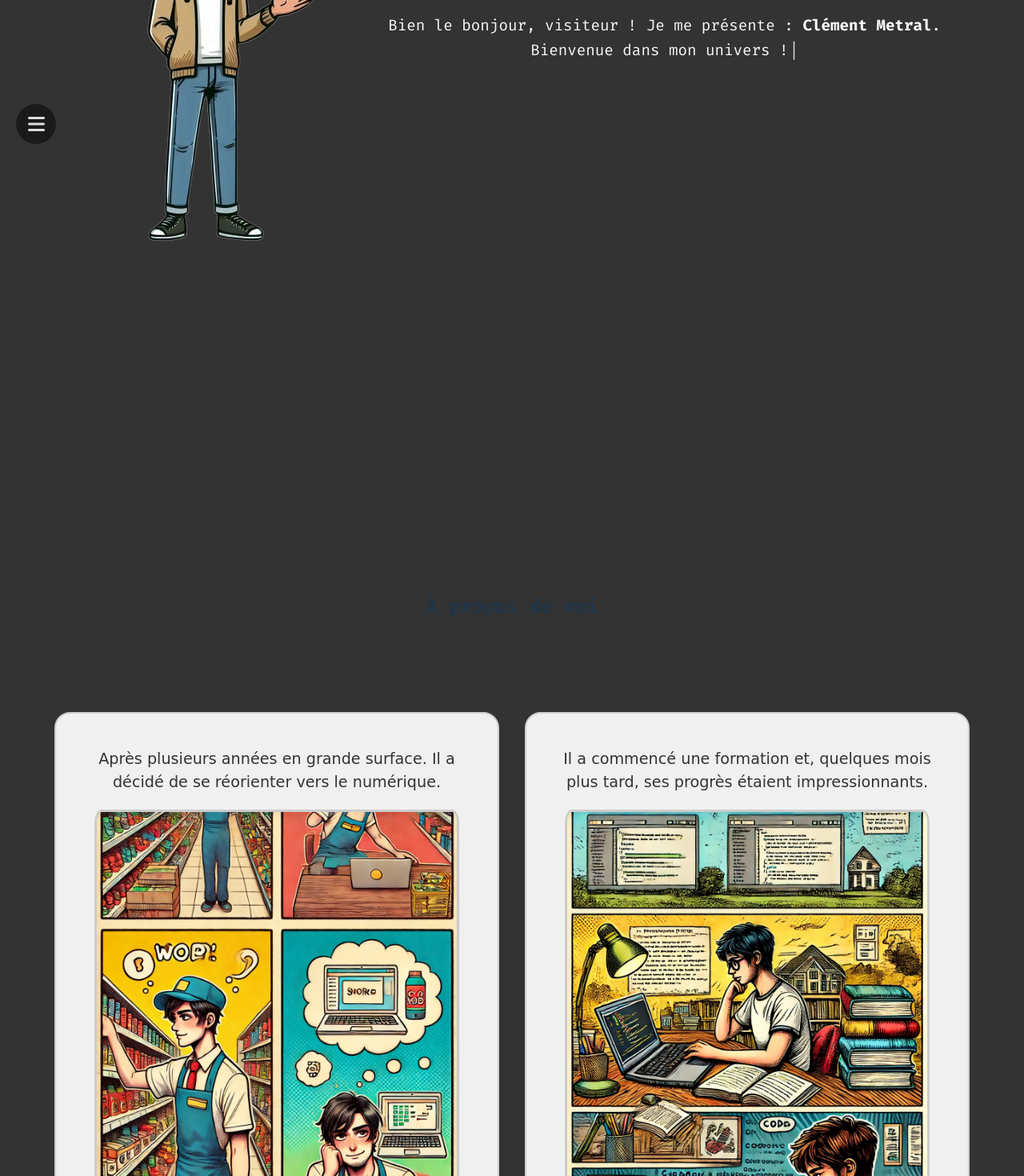
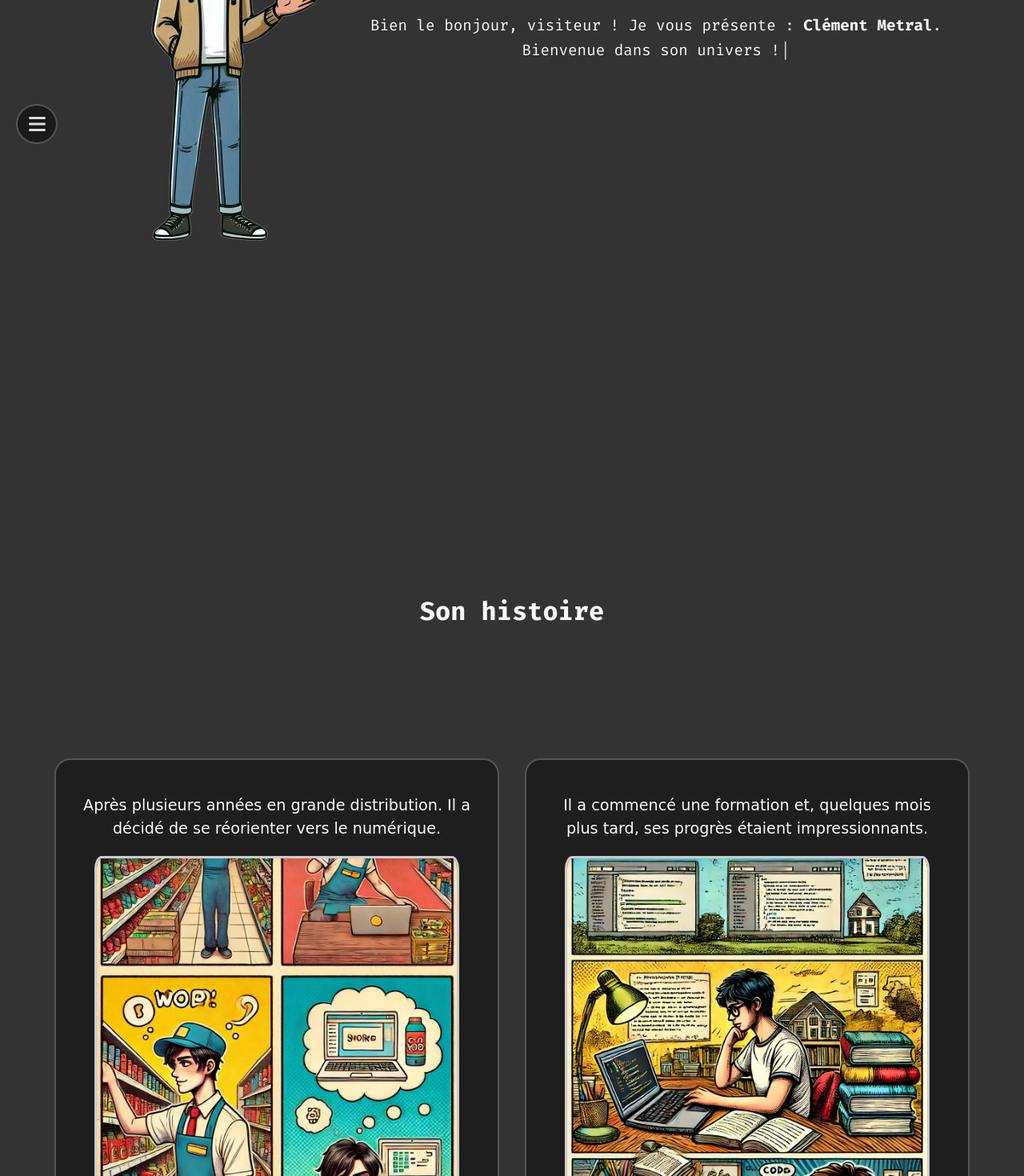
Before and after one commit to ClemMc/Portfolio, a React (Vite) app: page / in a window 1280 px wide. Shown: the part 600-2070 px from the top of the page at 80% size. Built offline with nearby package versions, Linux system fonts and the light colour scheme.

Commit message:
chore: Update website copy and styling
Refine website text for improved clarity and
consistency.  Adjust styling for enhanced visual
appeal and improved readability.  Update color
scheme and button styles.

```diff
--- a/src/sections/AboutSection.jsx
+++ b/src/sections/AboutSection.jsx
@@ -5,7 +5,7 @@ import sport from "../assets/sport.webp";
 
 const aboutItems = [
   {
-    text: "Après plusieurs années en grande surface. Il a décidé de se réorienter vers le numérique.",
+    text: "Après plusieurs années en grande distribution. Il a décidé de se réorienter vers le numérique.",
     image: magasin,
     side: "left",
   },
@@ -29,7 +29,7 @@ const aboutItems = [
 const AboutSection = () => {
   return (
     <section id="about">
-      <h2>À propos de moi</h2>
+      <h2 className="about-title">Son histoire</h2>
       <ComicSection items={aboutItems} />
     </section>
   );
--- a/src/sections/Projects.jsx
+++ b/src/sections/Projects.jsx
@@ -46,7 +46,7 @@ const projects = [
 const Projects = () => {
   return (
     <section id="projects">
-      <h2 className="projects-title">Mes Projets</h2>
+      <h2 className="projects-title">Ses Projets</h2>
       <div className="projects-grid">
         {projects.map((project) => (
           <Card logo={project.logo} category={project.tags} description={project.description} link={project.link}  key={project.id} />
--- a/src/sections/Welcome.jsx
+++ b/src/sections/Welcome.jsx
@@ -31,7 +31,7 @@ const Welcome = () => {
               onInit={(typewriter) => {
                 typewriter
                   .changeDelay(50)
-                  .typeString('Bien le bonjour, visiteur ! Je me présente : <strong>Clément Metral</strong>. Bienvenue dans mon univers !')
+                  .typeString('Bien le bonjour, visiteur ! Je vous présente : <strong>Clément Metral</strong>. Bienvenue dans son univers !')
                   .start();
               }}
             />
--- a/src/styles/sections/ComicSection.scss
+++ b/src/styles/sections/ComicSection.scss
@@ -2,6 +2,12 @@
     margin-top: 35%;
     padding-bottom: 20rem;
 }
+
+.about-title {
+    font-size: 2rem;
+    margin-bottom: 10rem;
+    color: #f8f8f8;
+  }
 
 .comic-section {
     margin-top: 10%;
@@ -17,17 +23,17 @@
       max-width: 800px;
 
       .comic-bubble {
-        background-color: #f0f0f0;
+        background-color: #1e1e1e;
         padding: 1.5rem;
         border-radius: 20px;
-        border: 2px solid #ccc;
+        border: 2px solid #555;
         position: relative;
 
         p {
           margin: 10;
           font-size: 1.2rem;
           font-family: "Comic Sans MS", sans-serif;
-          color: #333;
+          color: #f8f8f8;
         }
       }
 
--- a/src/styles/sections/about.scss
+++ b/src/styles/sections/about.scss
@@ -30,7 +30,6 @@
         font-size: 1.2rem;
         font-family: 'Fira Code', monospace;
         line-height: 1.6;
-        margin-left: 2rem;
         min-width: 300px;
         min-height: 80px;
     }
--- a/src/styles/sections/header.scss
+++ b/src/styles/sections/header.scss
@@ -6,7 +6,7 @@
   bottom: 20px;
   left: 20px;
   background-color: #1a1a1a;
-  border: none;
+  border: 2px solid #555;
   color: #ddd;
   font-size: 20px;
   width: 50px;
@@ -21,6 +21,7 @@
 
   &:hover {
     background-color: #333;
+    border: 2px solid #f8f8f8;
   }
 
   .fa-icon {
@@ -35,6 +36,7 @@
   width: 80px;
   height: 100vh;
   background-color: #1a1a1a;
+  border-right: #555 solid 2px;
   display: flex;
   flex-direction: column;
   align-items: center;
--- a/src/styles/sections/projects.scss
+++ b/src/styles/sections/projects.scss
@@ -23,6 +23,8 @@
 
     .project-card {
       background-color: #1e1e1e;
+      border: #555 solid 2px;
+
       padding: 1rem;
       border-radius: 8px;
       cursor: pointer;
```
